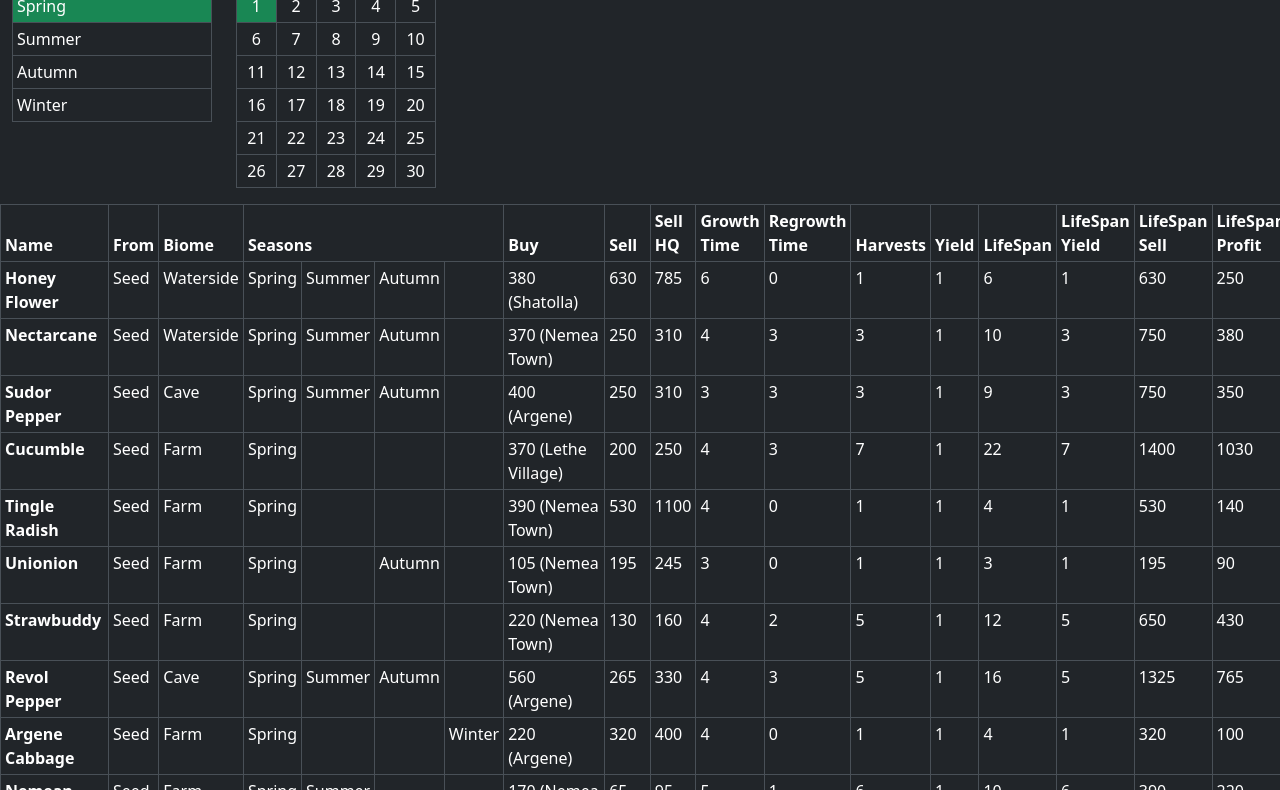
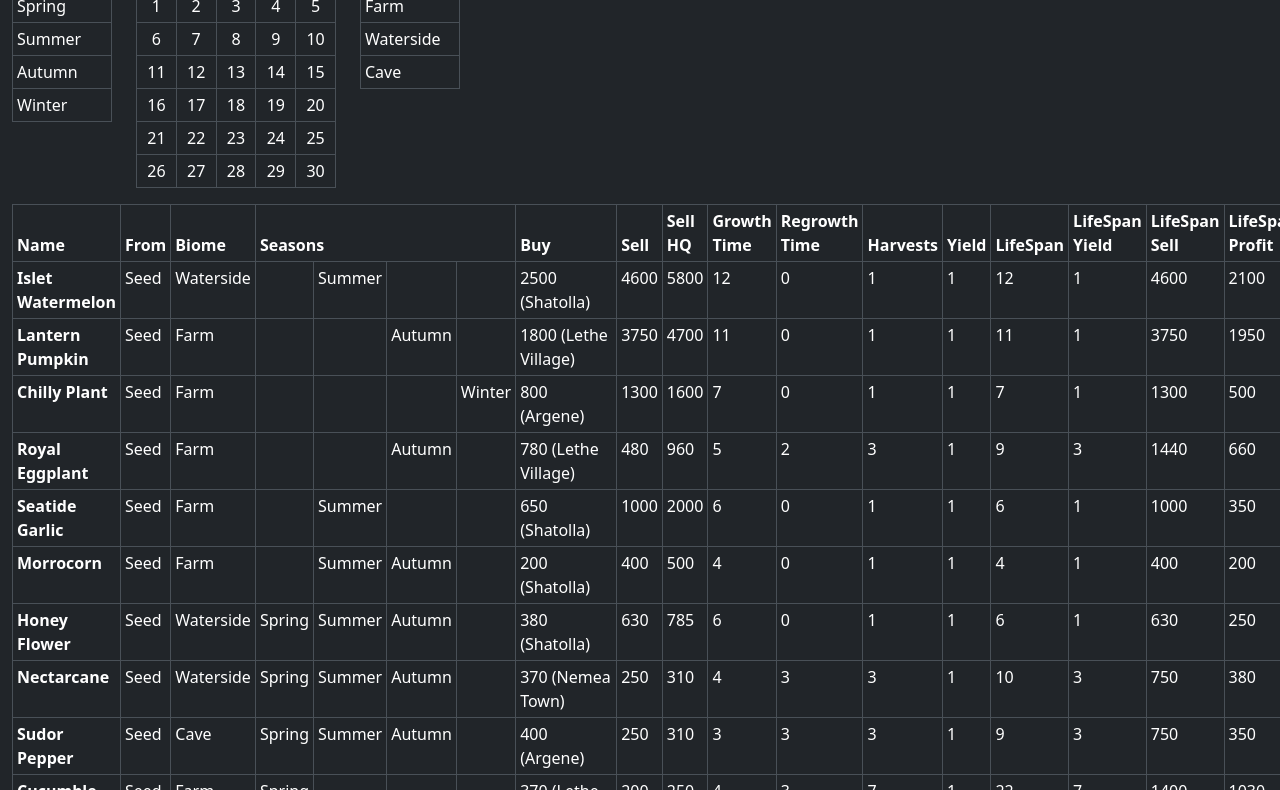
Before and after one commit to WhyN92/harvestella-site, a plain HTML site: page index.html in a window 1280 px wide. Shown: the part 67-857 px from the top of the page. Drawn offline with nearby package versions, Linux system fonts and the light colour scheme.

Commit message:
Add files via upload
Update

```diff
--- a/index.html
+++ b/index.html
@@ -12,33 +12,46 @@
            /* body {background-color: #0f0f0f;} */
 
            .tableSeasons {
-                width: 200px;
+                width: 100px;
+                cursor: pointer;
             }
 
             .tableCalendar {
                 width: 200px;
                 text-align: center;
-            }
-
+                cursor: pointer;
+            }
+
+            .tableBiomes {
+                width: 100px;
+                cursor: pointer;
+            }
 
         </style>
     </head>
     <body>
-        <h1>HARVESTELLA - What To Plant?</h1>
-        <div class="container" style="float:left;">
+        <div id="contentHead" class="container-fluid">
+            <h1>HARVESTELLA - What To Plant?</h1>
+        </div>
+
+        <div class="container-fluid" >
             <div class="row row-cols-auto">
                 <div id="contentSeasons" class="col"></div>
                 <div id="contentCalendar" class="col"></div>
+                <div id="contentBiomes" class="col"></div>
                 <div class="col"></div>
             </div>
         </div>
 
-        <div id="contentTable">
+        <div id="contentTable" class="container-fluid">
             <p>contentTable</p>
         </div>
         <p>
             <pre id="output"></pre>
         </p>
+        <div id="contentFoot" class="container" style="text-align: center;">
+            <p><i>By WhyN</i></p>
+        </div>
     </body>
 
     <script>
@@ -152,7 +165,7 @@
 
             }
 
-            CanPlant(seasonCurrent)
+            CanPlantSeason(seasonCurrent)
             {
                 if(this.seasons.includes(seasonCurrent) == true)
                 {
@@ -174,6 +187,21 @@
                 else
                 {
                     return true;
+                }
+            }
+
+            CanPlantBiome(biome)
+            {   if(biome == "")
+                {
+                    return true;
+                }
+                else if(biome == this.biome)
+                {
+                    return true;
+                }
+                else
+                {
+                    return false;
                 }
             }
 
@@ -1258,53 +1286,54 @@
 
             var dayMax = 30
             var seasons = ["Spring","Summer","Autumn","Winter"]
-
-            var seasonCurrent = 'Spring'
-            var dayCurrent = 1
+            var seasonCurrent = ''
+            var dayCurrent = 0
             var dayLeft = dayMax
             SetDayCurrent(dayCurrent)
 
+            var biomes = ["Farm","Waterside","Cave"]
+            var biomeCurrent = ''
 
 
 
         function BuildTableHeader()
         {
-            var sHmtl = ""
-            sHmtl += `<thead>`
-            sHmtl += `<tr>`
-            sHmtl += `<th scope="col">Name</th>`
-            sHmtl += `<th scope="col">From</th>`
-            sHmtl += `<th scope="col">Biome</th>`
-            sHmtl += `<th scope="col" colspan="4">Seasons</th>`
-            //sHmtl += `<th scope="col">Size</th>`
-            sHmtl += `<th scope="col">Buy</th>`
-            sHmtl += `<th scope="col">Sell</th>`
-            sHmtl += `<th scope="col">Sell HQ</th>`
-            sHmtl += `<th scope="col">Growth Time</th>`
-            sHmtl += `<th scope="col">Regrowth Time</th>`
-            sHmtl += `<th scope="col">Harvests</th>`
-            sHmtl += `<th scope="col">Yield</th>`
-            sHmtl += `<th scope="col">LifeSpan</th>`
-            sHmtl += `<th scope="col">LifeSpan Yield</th>`
-            sHmtl += `<th scope="col">LifeSpan Sell</th>`
-            sHmtl += `<th scope="col">LifeSpan Profit</th>`
-            sHmtl += `<th scope="col">Monthly Plant</th>`
-            sHmtl += `<th scope="col">Monthly Sell</th>`
-            sHmtl += `<th scope="col">Monthly Profit</th>`
-            sHmtl += `</tr>`
-            sHmtl += `</thead>`
-
-            return sHmtl
+            var sHtml = ""
+            sHtml += `<thead>`
+            sHtml += `<tr>`
+            sHtml += `<th scope="col">Name</th>`
+            sHtml += `<th scope="col">From</th>`
+            sHtml += `<th scope="col">Biome</th>`
+            sHtml += `<th scope="col" colspan="4">Seasons</th>`
+            //sHtml += `<th scope="col">Size</th>`
+            sHtml += `<th scope="col">Buy</th>`
+            sHtml += `<th scope="col">Sell</th>`
+            sHtml += `<th scope="col">Sell HQ</th>`
+            sHtml += `<th scope="col">Growth Time</th>`
+            sHtml += `<th scope="col">Regrowth Time</th>`
+            sHtml += `<th scope="col">Harvests</th>`
+            sHtml += `<th scope="col">Yield</th>`
+            sHtml += `<th scope="col">LifeSpan</th>`
+            sHtml += `<th scope="col">LifeSpan Yield</th>`
+            sHtml += `<th scope="col">LifeSpan Sell</th>`
+            sHtml += `<th scope="col">LifeSpan Profit</th>`
+            sHtml += `<th scope="col">Monthly Plant</th>`
+            sHtml += `<th scope="col">Monthly Sell</th>`
+            sHtml += `<th scope="col">Monthly Profit</th>`
+            sHtml += `</tr>`
+            sHtml += `</thead>`
+
+            return sHtml
         }
 
         function BuildTable()
         {
-            var sHmtl = ""
-            sHmtl += `<table class="table table-sm table-bordered table-hover ">` // table-dark
-
-            sHmtl += BuildTableHeader()
-
-            sHmtl += `<tbody class="">`
+            var sHtml = ""
+            sHtml += `<table class="table table-sm table-bordered table-hover ">` // table-dark
+
+            sHtml += BuildTableHeader()
+
+            sHtml += `<tbody class="">`
 
             //var dayLeft = dayMax - dayCurrent
 
@@ -1315,8 +1344,8 @@
             var cropMapShow = cropMapSortmonthlyProfit
 
             var cropMapShow = new Map([...cropMapShow.entries()].sort((a, b) => {
-                var skipA = (a[1].CanPlant(seasonCurrent) && a[1].CanHarvestFull(dayLeft)) ? false : true
-                var skipB = (b[1].CanPlant(seasonCurrent) && b[1].CanHarvestFull(dayLeft)) ? false : true
+                var skipA = (a[1].CanPlantSeason(seasonCurrent) && a[1].CanHarvestFull(dayLeft) && a[1].CanPlantBiome(biomeCurrent) ) ? false : true
+                var skipB = (b[1].CanPlantSeason(seasonCurrent) && b[1].CanHarvestFull(dayLeft) && b[1].CanPlantBiome(biomeCurrent) ) ? false : true
                 if(skipA == skipB)
                 {
                     return 0
@@ -1345,7 +1374,7 @@
                 {
                     //if(dayLeft < value.lifeSpan || value.seasons.includes(seasonCurrent) == false )
 
-                    if(value.CanPlant(seasonCurrent) && value.CanHarvestFull(dayLeft))
+                    if(value.CanPlantSeason(seasonCurrent) && value.CanHarvestFull(dayLeft) && value.CanPlantBiome(biomeCurrent) )
                     {
                         sRow += `<tr>`
                     }
@@ -1359,41 +1388,73 @@
                 //console.log(value.htmlCells);
             })
 
-            sHmtl += sRow
-            sHmtl += '</tbody>'
-
-            sHmtl += "</table>"
-
-            //console.log(sHmtl);
-
-            //return sHmtl
-            document.getElementById("contentTable").innerHTML = sHmtl
+            sHtml += sRow
+            sHtml += '</tbody>'
+
+            sHtml += "</table>"
+
+            //console.log(sHtml);
+
+            //return sHtml
+            document.getElementById("contentTable").innerHTML = sHtml
         }
 
         BuildTable()
 
         function SelectSeason(season)
         {
-            seasonCurrent = season
+            if(season == seasonCurrent)
+            {
+                seasonCurrent = ''
+            }
+            else
+            {
+                seasonCurrent = season
+            }
+
             BuildCalendar()
             BuildTable()
         }
 
         function SelectDay(day)
         {
-            SetDayCurrent(day)
+            if(dayCurrent == day)
+            {
+                SetDayCurrent(0)
+            }
+            else
+            {
+                SetDayCurrent(day)
+            }
+
             BuildCalendar()
             BuildTable()
 
         }
 
+        function SelectBiome(biome)
+        {
+            if(biome == biomeCurrent)
+            {
+                biomeCurrent = ''
+            }
+            else
+            {
+                biomeCurrent = biome
+            }
+
+            BuildCalendar()
+            BuildTable()
+        }
+
         function BuildCalendar()
         {
 
-            var sHmtl = ""
-
-            sHmtl += `<table class="tableSeasons table table-sm table-bordered ">` // table-dark
-            sHmtl += `<tbody class="">`
+            // Seasons
+            var sHtml = ""
+
+            sHtml += `<table class="tableSeasons table table-sm table-bordered ">` // table-dark
+            sHtml += `<tbody class="">`
 
             seasons.forEach((season) => {
                 var sRow = ""
@@ -1407,17 +1468,18 @@
                 sRow += "" + season + ""
                 sRow += '</td>'
                 sRow += '</tr>'
-                sHmtl += sRow
+                sHtml += sRow
             });
-            sHmtl += '</tbody>'
-            sHmtl += "</table>"
-
-            document.getElementById("contentSeasons").innerHTML = sHmtl
-
-            var sHmtl = ""
-
-            sHmtl += `<table class="tableCalendar table table-sm table-bordered ">` // table-dark
-            sHmtl += `<tbody class="">`
+            sHtml += '</tbody>'
+            sHtml += "</table>"
+
+            document.getElementById("contentSeasons").innerHTML = sHtml
+
+            // Calendar
+            var sHtml = ""
+
+            sHtml += `<table class="tableCalendar table table-sm table-bordered ">` // table-dark
+            sHtml += `<tbody class="">`
 
             var cols = 5
             var rows = 6
@@ -1448,18 +1510,40 @@
                 }
 
                 sRow += '</tr>'
-                sHmtl += sRow
-            }
-
-
-
-
-
-            sHmtl += '</tbody>'
-            sHmtl += "</table>"
-
-            //return sHmtl
-            document.getElementById("contentCalendar").innerHTML = sHmtl
+                sHtml += sRow
+            }
+
+            sHtml += '</tbody>'
+            sHtml += "</table>"
+
+            //return sHtml
+            document.getElementById("contentCalendar").innerHTML = sHtml
+
+
+            // Biomes
+            var sHtml = ""
+
+            sHtml += `<table class="tableBiomes table table-sm table-bordered ">` // table-dark
+            sHtml += `<tbody class="">`
+
+            biomes.forEach((biome) => {
+                var sRow = ""
+                sRow += `<tr>`
+                sCellClass = ""
+                if(biome == biomeCurrent)
+                {
+                    sCellClass = "bg-success"
+                }
+                sRow += `<td class="${sCellClass}" onclick="SelectBiome('${biome}')">`
+                sRow += "" + biome + ""
+                sRow += '</td>'
+                sRow += '</tr>'
+                sHtml += sRow
+            });
+            sHtml += '</tbody>'
+            sHtml += "</table>"
+
+            document.getElementById("contentBiomes").innerHTML = sHtml
 
         }
 
```
